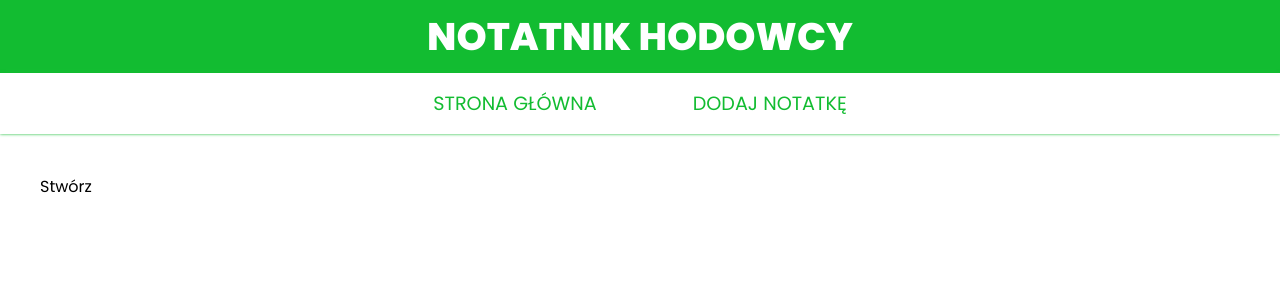
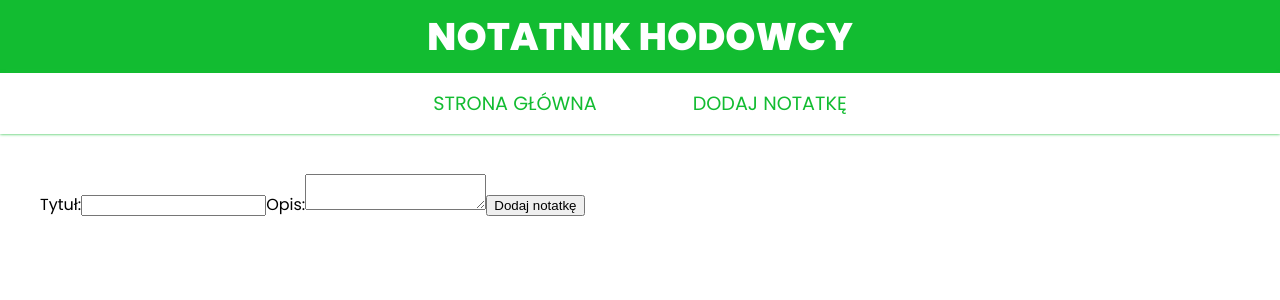
Before and after one commit to bar-85/React-supabase, a React (Create React App) app: page /create in a window 1280 px wide. Shown: the top 300 px of the page. Built offline with nearby package versions, Linux system fonts and the light colour scheme; the HTML template or start-up script is replaced by a standard one.

Commit message:
Add form to Create.js

```diff
--- a/src/pages/Create.js
+++ b/src/pages/Create.js
@@ -1,11 +1,51 @@
-import React from 'react'
+import { useState } from 'react'
+import { useNavigate } from 'react-router-dom'
+import supabase from '../config/supabaseClient'
 
 const Create = () => {
-  return (
-    <div className='page create'>
-      Stwórz
-    </div>
-  )
+  const navigate = useNavigate()
+	const [title, setTitle] = useState('')
+	const [method, setMethod] = useState('')
+	const [formError, setFormError] = useState(null)
+
+	const handleSubmit = async e => {
+		e.preventDefault()
+
+		if (!title || !method) {
+			setFormError('Proszę uzupełnić wszystkie pola')
+		}
+
+		const { data, error } = await supabase
+    .from('notebook')
+    .insert([{ title, method }])
+    .select()
+
+		if (error) {
+      console.log(error)
+      setFormError('Proszę uzupełnić wszystkie pola')
+		}
+		if (data) {
+      console.log(data)
+      setFormError(null)
+      navigate('/')
+		}
+	}
+
+	return (
+		<div className='page create'>
+			<form onSubmit={handleSubmit}>
+				<label htmlFor='title'>Tytuł:</label>
+				<input type='text' id='title' value={title} onChange={e => setTitle(e.target.value)} />
+
+				<label htmlFor='method'>Opis:</label>
+				<textarea id='method' value={method} onChange={e => setMethod(e.target.value)} />
+
+				<button>Dodaj notatkę</button>
+
+				{formError && <p className='error'>{formError}</p>}
+			</form>
+		</div>
+	)
 }
 
 export default Create
```
